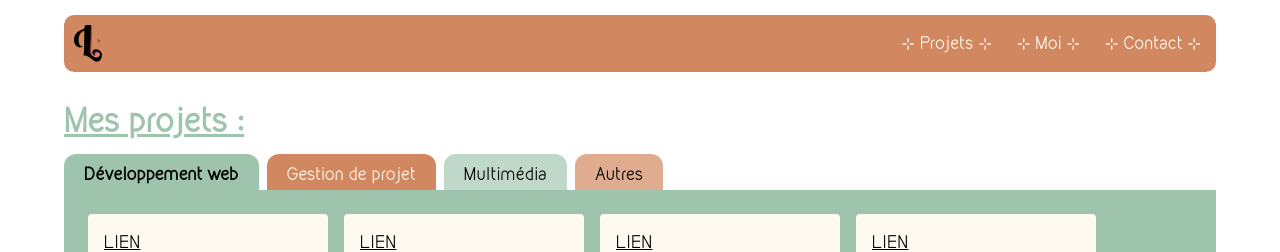
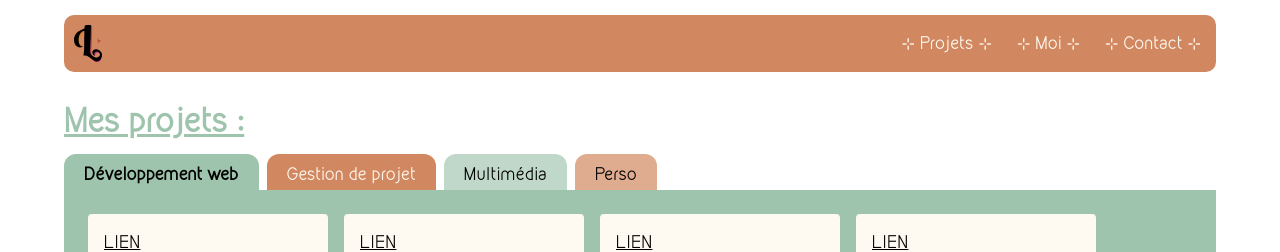
Before and after one commit to Laly18t/portfolio-mmi3, a React (Vite) app: page /projets in a window 1280 px wide. Shown: the top 252 px of the page. Built offline with nearby package versions, Linux system fonts and the light colour scheme.

Commit message:
change word

```diff
--- a/src/pages/AllProjects.jsx
+++ b/src/pages/AllProjects.jsx
@@ -9,7 +9,7 @@ function AllProjects() {
         { title: 'Développement web', items: ['Développement web', 'Électronique', 'Intégration', 'Développement de jeux vidéo'], color: 'bg-vertt', text: 'text-black' },
         { title: 'Gestion de projet', items: ['Gestion de projet'], color: 'bg-terracota', text: 'text-beigee' },
         { title: 'Multimédia', items: ['Communication', 'Rédaction', 'Conception', 'Graphisme', 'Audiovisuel'], color: 'bg-verttClair', text: 'text-black' },
-        { title: 'Autres', items: ['Perso'], color: 'bg-terracotaClair', text: 'text-black' },
+        { title: 'Perso', items: ['Perso'], color: 'bg-terracotaClair', text: 'text-black' },
     ];
 
     const [selectedTab, setSelectedTab] = useState(tabs[0]);
```
